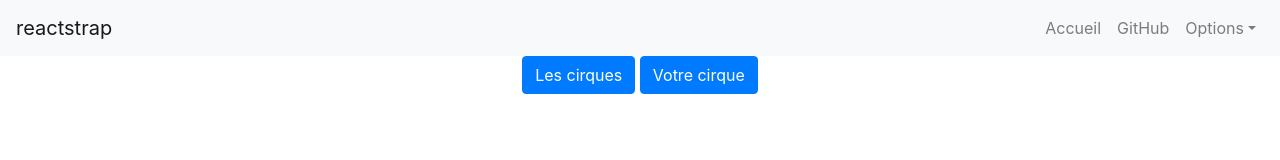
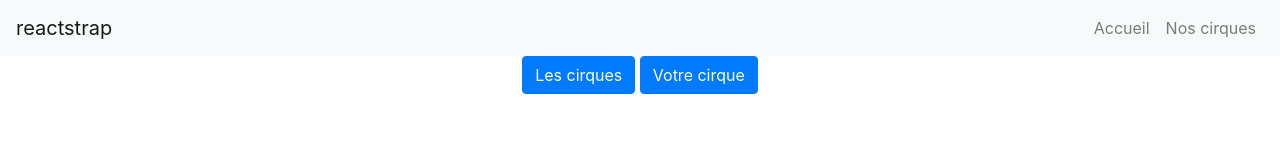
Before and after one commit to b3b3r/wildcircus-font, a React (Create React App) app: page / in a window 1280 px wide. Shown: the top 160 px of the page. Built offline with nearby package versions, Linux system fonts and the light colour scheme.

Commit message:
correction navbar

```diff
--- a/src/components/Navbar.jsx
+++ b/src/components/Navbar.jsx
@@ -7,10 +7,6 @@ import {
   Nav,
   NavItem,
   NavLink,
-  UncontrolledDropdown,
-  DropdownToggle,
-  DropdownMenu,
-  DropdownItem
 } from 'reactstrap';
 
 class BarNav extends Component {
@@ -39,25 +35,8 @@ class BarNav extends Component {
                 <NavLink href="/">Accueil</NavLink>
               </NavItem>
               <NavItem>
-                <NavLink href="https://github.com/reactstrap/reactstrap">GitHub</NavLink>
+                <NavLink href="/Nos-cirques">Nos cirques</NavLink>
               </NavItem>
-              <UncontrolledDropdown nav inNavbar>
-                <DropdownToggle nav caret>
-                  Options
-                </DropdownToggle>
-                <DropdownMenu right>
-                  <DropdownItem>
-                    Option 1
-                  </DropdownItem>
-                  <DropdownItem>
-                    Option 2
-                  </DropdownItem>
-                  <DropdownItem divider />
-                  <DropdownItem>
-                    Reset
-                  </DropdownItem>
-                </DropdownMenu>
-              </UncontrolledDropdown>
             </Nav>
           </Collapse>
         </Navbar>
```
